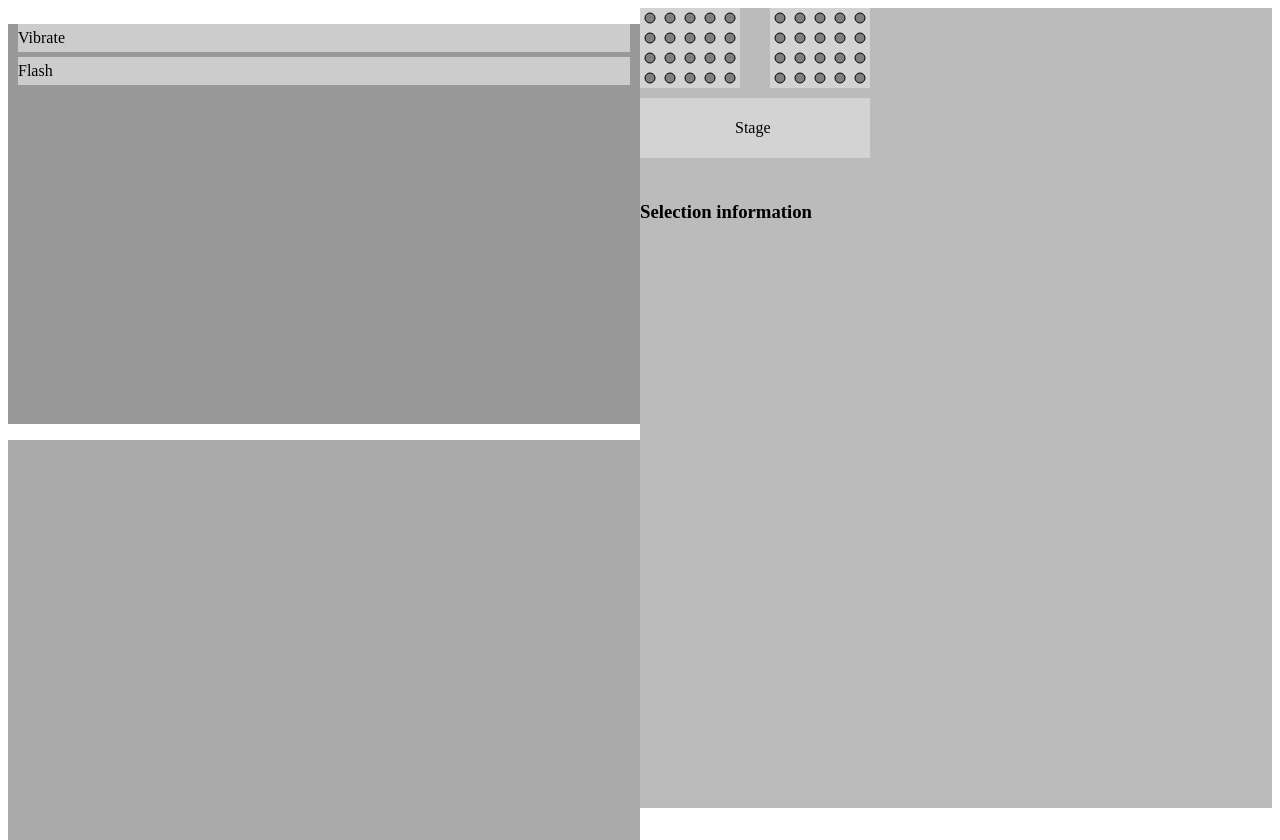
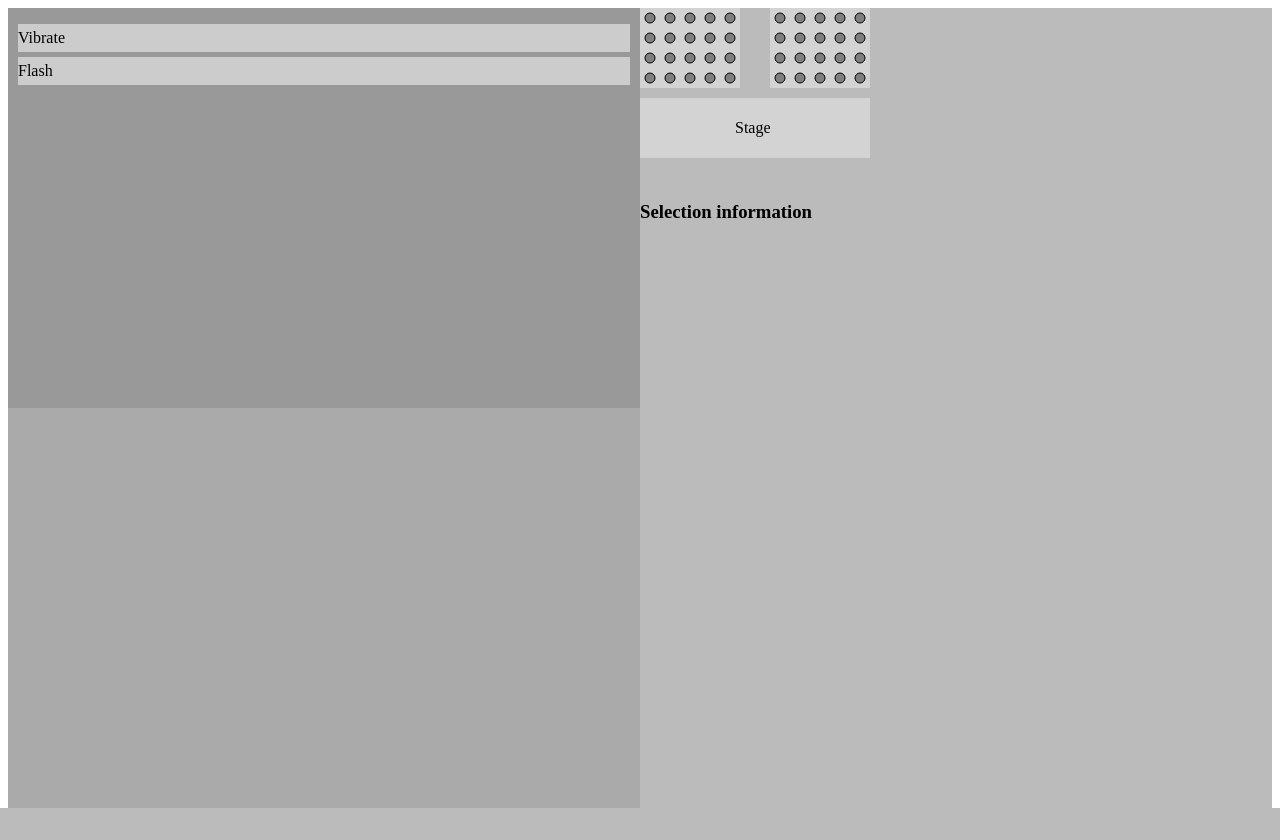
Before and after one commit to kalapathar/stager, a Django app: page / in a window 1280 px wide. After the commit the page ends 808 px from the top, so only its background shows below. Run offline with Django 3.2, Linux system fonts and the light colour scheme; data that the repository does not hold is empty; some libraries are stand-ins or nearby versions.

Commit message:
fix div styles

```diff
--- a/appstager/static/appstager/base.css
+++ b/appstager/static/appstager/base.css
@@ -33,12 +33,14 @@ a {
 }
 
 .seq {
+    display: table;
     background-color: #999999;
     width: 100%;
     height: 50%;
 }
 
 .ops {
+    display: table;
     background-color: #AAAAAA;
     width: 100%;
     height: 50%;
```
